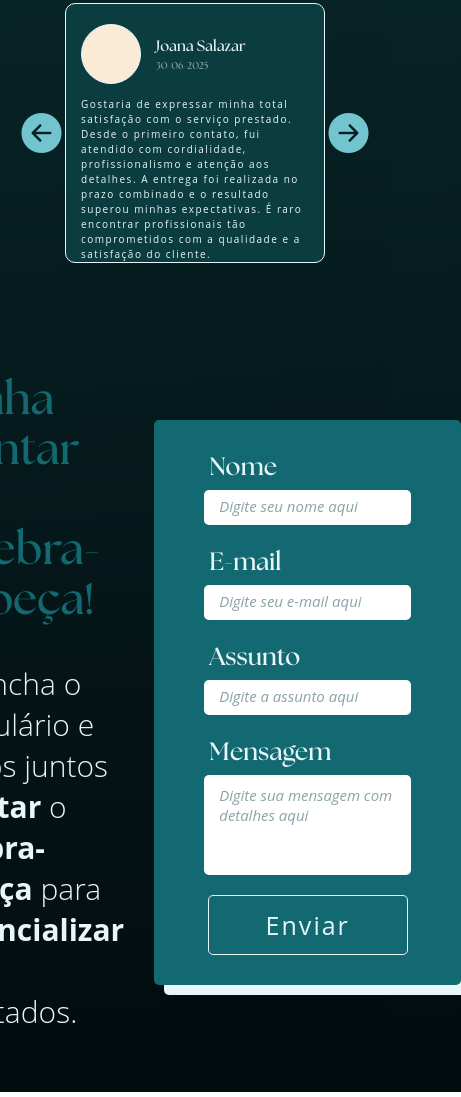
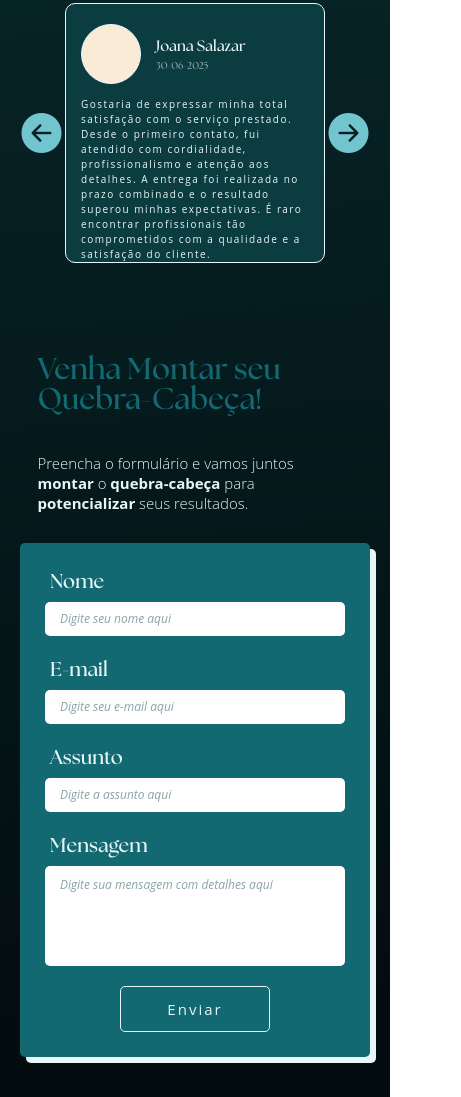
Before and after one commit to CaioMBM/Site-RPI, a plain HTML site: page index.html in a window 390 px wide. Shown: the part 2416-3513 px from the top of the page, 461 px wide, since content can reach past the window. Drawn offline with nearby package versions, Linux system fonts and the light colour scheme.

Commit message:
Adição da responsividade na section 9 (390px-458px)

```diff
--- a/style/main/section9Responsivo.css
+++ b/style/main/section9Responsivo.css
@@ -2,7 +2,60 @@
 
 /* Media query */
 @media screen and (max-width: 389px) {}
-@media only screen and (min-width: 390px) and (max-width: 458px) {}
+@media only screen and (min-width: 390px) and (max-width: 458px) {
+    /* Contato */
+    section#section9{
+        flex-direction: column;
+        padding: 40px 20px;
+    }
+
+    section#section9 div{
+        width: 90%;
+    }
+
+    section#section9 div h1{
+        font-size: 30px;
+        line-height: 30px;
+    }
+
+    section#section9 div p{
+        font-size: 15px;
+    }
+
+    /* Formulário */
+    section#section9 form{
+        width: 100%;
+        padding: 25px;
+        box-shadow: 6px 6px 0 0 var(--Branco);
+    }
+
+    section#section9 form div.form-input label{
+        font-size: 20px;
+    }
+
+    section#section9 form div.form-input input{
+        font-size: 12px;
+    }
+
+    section#section9 form div.form-input input::placeholder{
+        font-size: 12px;
+    }
+
+
+    section#section9 form div.form-input textarea{
+        font-size: 12px;
+    }
+
+    section#section9 form div.form-input textarea::placeholder{
+        font-size: 12px;
+    }
+
+    section#section9 form button{
+        width: 150px;
+        padding: 12px 0;
+        font-size: 15px;
+    }
+}
 @media only screen and (min-width: 459px) and (max-width: 598px) {
     /* Contato */
     section#section9{
```
